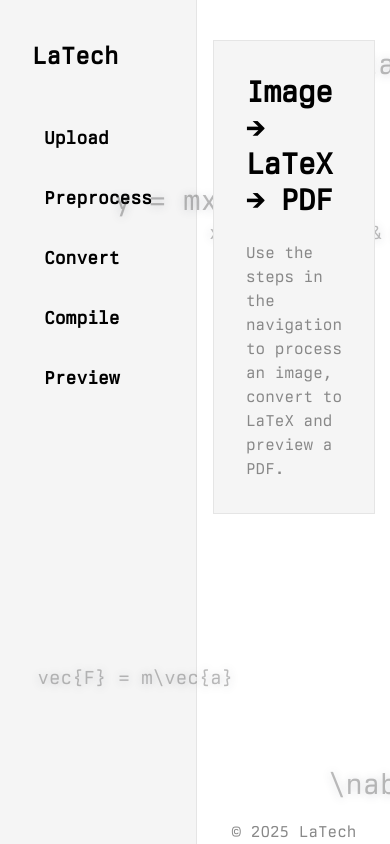
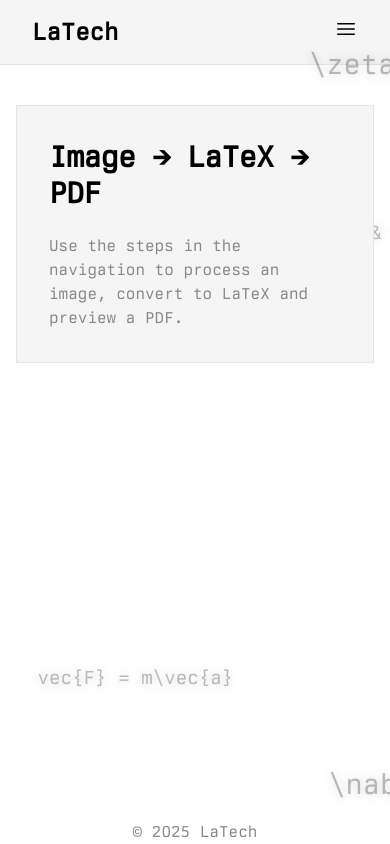
Before and after one commit to AndrewBoessen/LaTech, a SvelteKit app in the folder frontend/: page / in a window 390 px wide. Built offline with nearby package versions, Linux system fonts and the light colour scheme.

Commit message:
mobile navbar

```diff
--- a/frontend/src/routes/+layout.svelte
+++ b/frontend/src/routes/+layout.svelte
@@ -1,9 +1,15 @@
 <script>
   import '../app.css';
+  let showMenu = false;
+
+  function toggleMenu() {
+    showMenu = !showMenu;
+  }
 </script>
 
 <div class="flex min-h-screen">
-  <nav class="w-64 bg-panel border-r border-border flex flex-col py-10 px-8 gap-2">
+  <!-- Desktop Navbar -->
+  <nav class="hidden md:flex w-1/8 min-w-50 bg-panel border-r border-border flex flex-col py-10 px-8 gap-2">
     <a href="/" class="text-2xl font-bold mb-8">LaTech</a>
     <a href="/upload" class="block py-3 px-3 text-lg font-semibold hover:bg-border">Upload</a>
     <a href="/preprocess" class="block py-3 px-3 text-lg font-semibold hover:bg-border">Preprocess</a>
@@ -11,10 +17,29 @@
     <a href="/compile" class="block py-3 px-3 text-lg font-semibold hover:bg-border">Compile</a>
     <a href="/preview" class="block py-3 px-3 text-lg font-semibold hover:bg-border">Preview</a>
   </nav>
+
   <main class="flex-1 flex flex-col">
+    <!-- Mobile Navbar -->
+    <nav class="w-full bg-panel border-b border-border flex items-center justify-between py-4 px-8 md:hidden">
+      <a href="/" class="text-2xl font-bold">LaTech</a>
+      <div class="relative">
+        <button on:click={toggleMenu} aria-label="Toggle menu">
+          <svg xmlns="http://www.w3.org/2000/svg" fill="none" viewBox="0 0 24 24" stroke-width="1.5" stroke="currentColor" class="w-6 h-6">
+            <path stroke-linecap="round" stroke-linejoin="round" d="M3.75 6.75h16.5M3.75 12h16.5m-16.5 5.25h16.5" />
+          </svg>
+        </button>
+        <div class="{showMenu ? 'block' : 'hidden'} absolute right-0 w-1/4 min-w-40 origin-top-right bg-panel border border-border z-10">
+          <a href="/upload" class="block px-4 py-2 text-lg font-semibold hover:bg-border">Upload</a>
+          <a href="/preprocess" class="block px-4 py-2 text-lg font-semibold hover:bg-border">Preprocess</a>
+          <a href="/convert" class="block px-4 py-2 text-lg font-semibold hover:bg-border">Convert</a>
+          <a href="/compile" class="block px-4 py-2 text-lg font-semibold hover:bg-border">Compile</a>
+          <a href="/preview" class="block px-4 py-2 text-lg font-semibold hover:bg-border">Preview</a>
+        </div>
+      </div>
+    </nav>
+
     <div class="container py-10 flex-1 flex flex-col">
       <slot />
     </div>
     <footer class="mt-10 text-center subtle">© {new Date().getFullYear()} LaTech</footer>
-  </main>
-</div>
+  </main></div>
```
